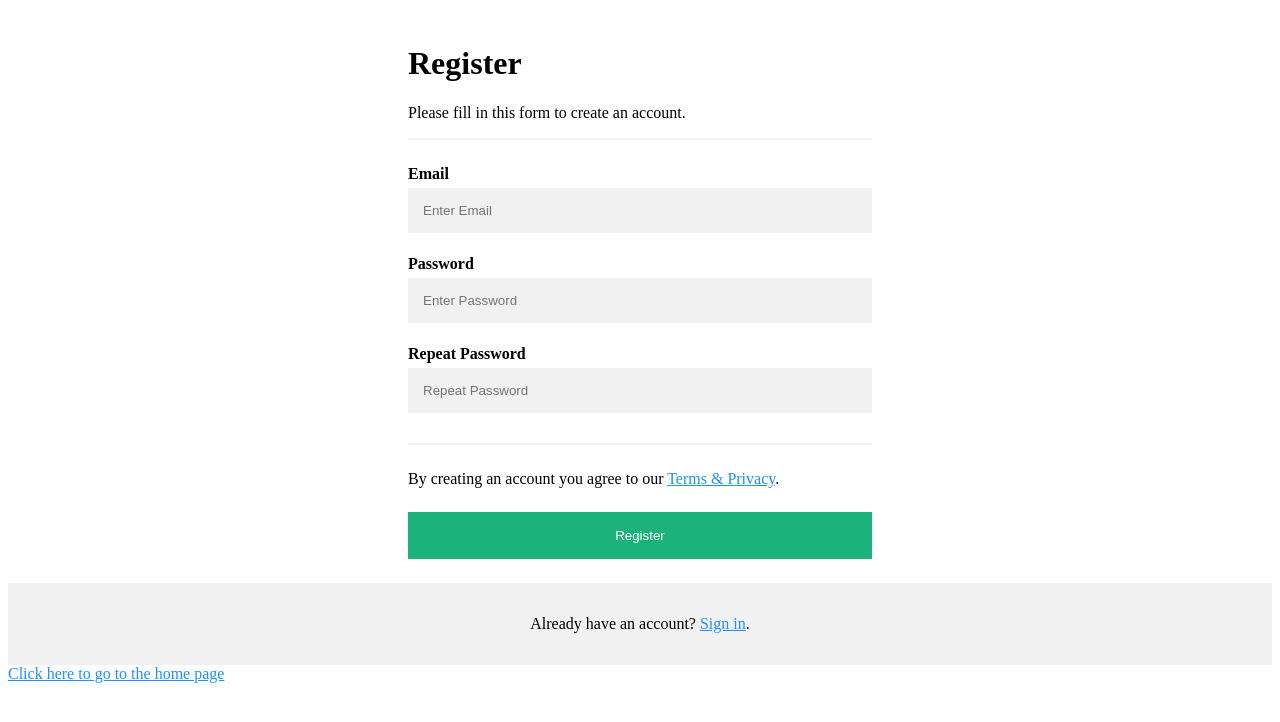
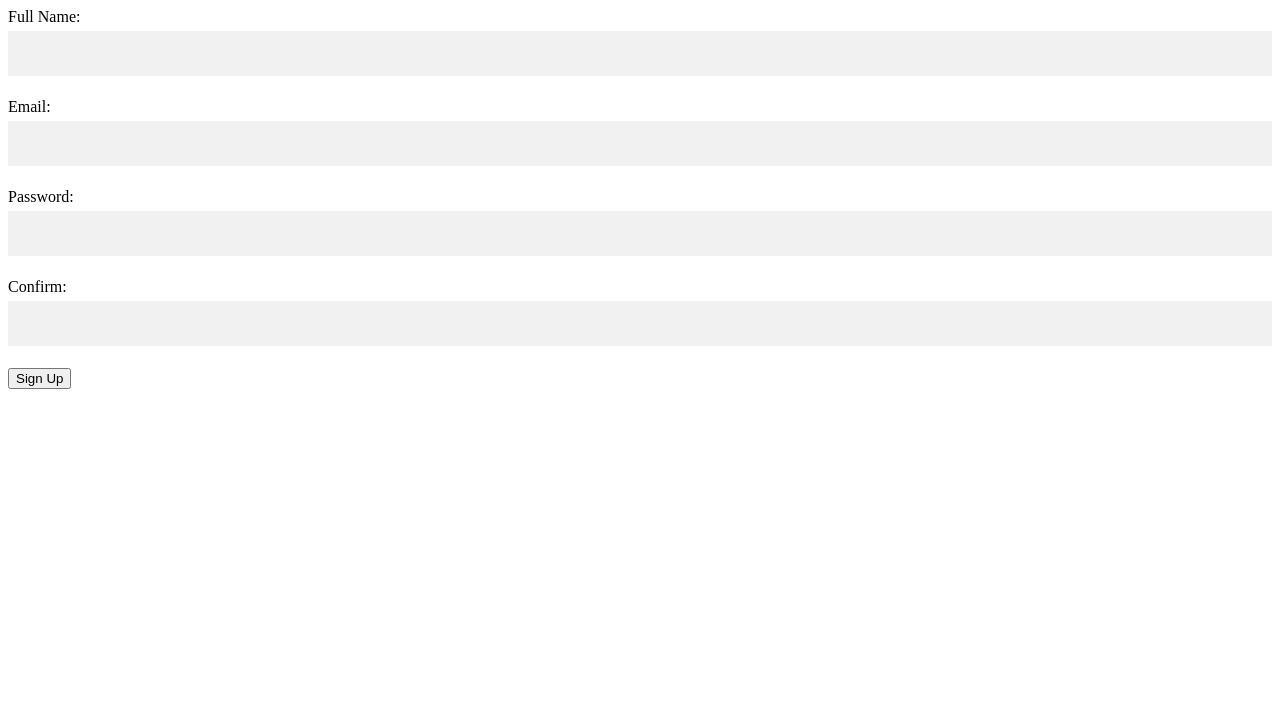
Before and after one commit to shvenktesh9/aboptpetflask, a Flask app: template templates/signup.html in a window 1280 px wide. Shown: the top 722 px of the page. Run offline with Flask 2, Linux system fonts and the light colour scheme; the template is opened without the code that fills it: values that come from a table or form of the project are taken from there, others are empty.

Commit message:
Update signup.html

```diff
--- a/templates/signup.html
+++ b/templates/signup.html
@@ -7,31 +7,26 @@
         <link rel="stylesheet" href="{{url_for('static', filename='styles.css')}}">
     </head>
     <body>
-        <form>
-            <div class="container">
-              <h1>Register</h1>
-              <p>Please fill in this form to create an account.</p>
-              <hr>
 
-              <label for="email"><b>Email</b></label>
-              <input type="text" placeholder="Enter Email" name="email" id="email" required>
+      <form action="{{url_for('Signup')}}" method="POST" >
+        {{ form.full_name.label }}: <br>
+        {{ form.full_name }}
+        <br>
+        {{ form.email.label }}: <br>
+        {{ form.email }}
+        <br>
+        {{ form.password.label }}: <br>
+        {{ form.password }}
+        <br>
+        {{ form.confirm_password.label }}: <br>
+        {{ form.confirm_password }}
+        {{ form.csrf_token }}
+        <br>
+        {{ form.submit }}
+        </form>
 
-              <label for="psw"><b>Password</b></label>
-              <input type="password" placeholder="Enter Password" name="psw" id="psw" required>
 
-              <label for="psw-repeat"><b>Repeat Password</b></label>
-              <input type="password" placeholder="Repeat Password" name="psw-repeat" id="psw-repeat" required>
-              <hr>
 
-              <p>By creating an account you agree to our <a href="#">Terms & Privacy</a>.</p>
-              <button type="submit" class="registerbtn">Register</button>
-            </div>
 
-            <div class="container signin">
-              <p>Already have an account? <a href="/login">Sign in</a>.</p>
-            </div>
-          </form>
-
-        <a href="/">Click here to go to the home page</a>
     </body>
 </html>
```
